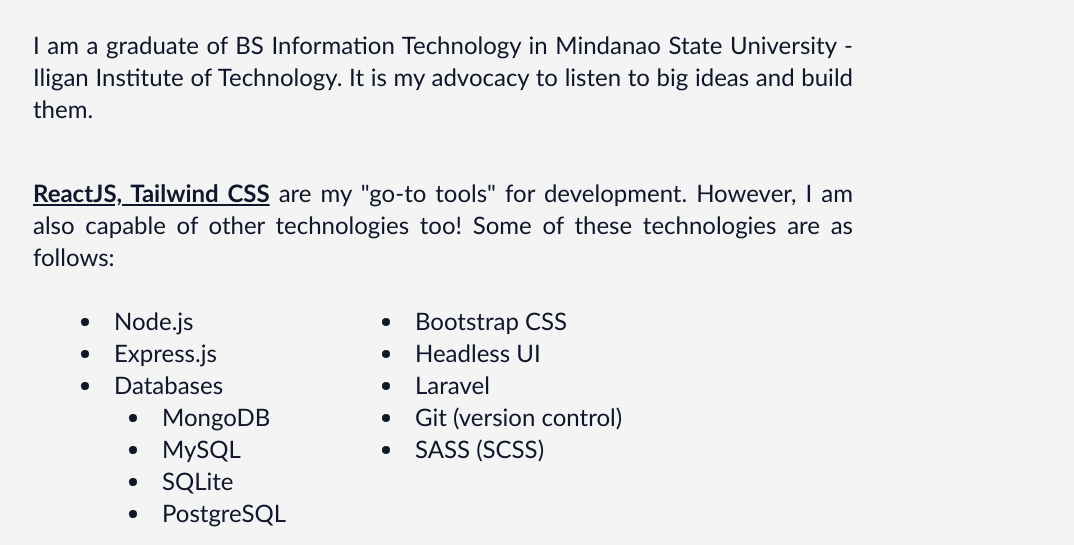
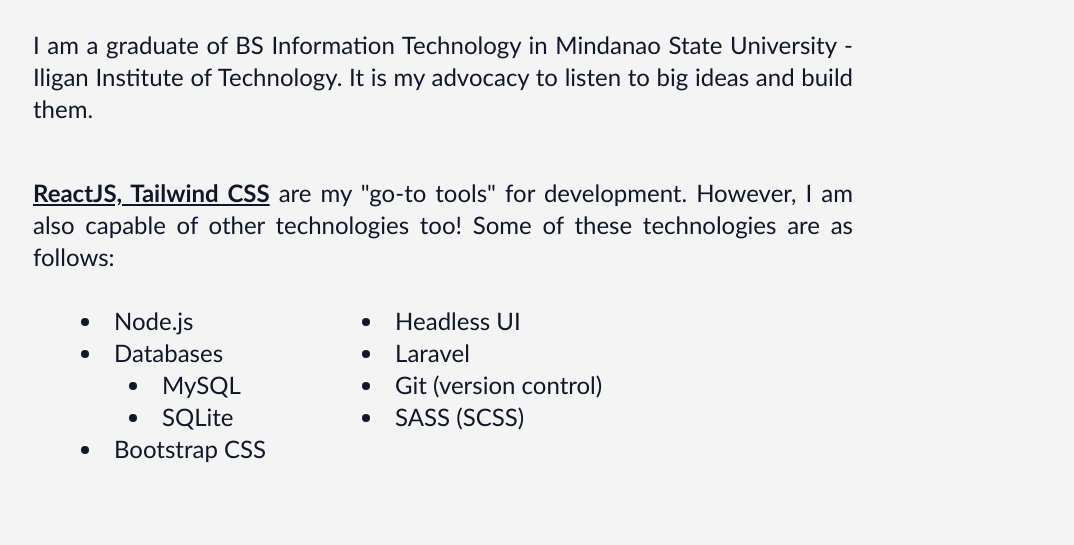
Before and after one commit to josephharold/portfolio, a website built with webpack: page src/index.html in a window 1280 px wide. Shown: the part 407-952 px from the top of the page, without its empty margins (197-1271 px from the left). Built offline with nearby package versions, Linux system fonts and the light colour scheme; files whose address does not match are found by name.

```diff
--- a/src/index.html
+++ b/src/index.html
@@ -71,18 +71,15 @@
 					<ul class="flex gap-24 md:text-2xl leading-10 list-disc md:mx-auto list-inside md:pl-12 pt-8 ">
 						<div>
 							<li>Node.js</li>
-							<li>Express.js</li>
 							<li>Databases
 								<ul class="pl-12 list-disc list-inside">
-									<li>MongoDB</li>
 									<li>MySQL</li>
 									<li>SQLite</li>
-									<li>PostgreSQL</li>
 								</ul>
 							</li>
+							<li>Bootstrap CSS</li>
 						</div>
 						<div>
-							<li>Bootstrap CSS</li>
 							<li>Headless UI</li>
 							<li>Laravel</li>
 							<li>Git (version control)</li>
```
